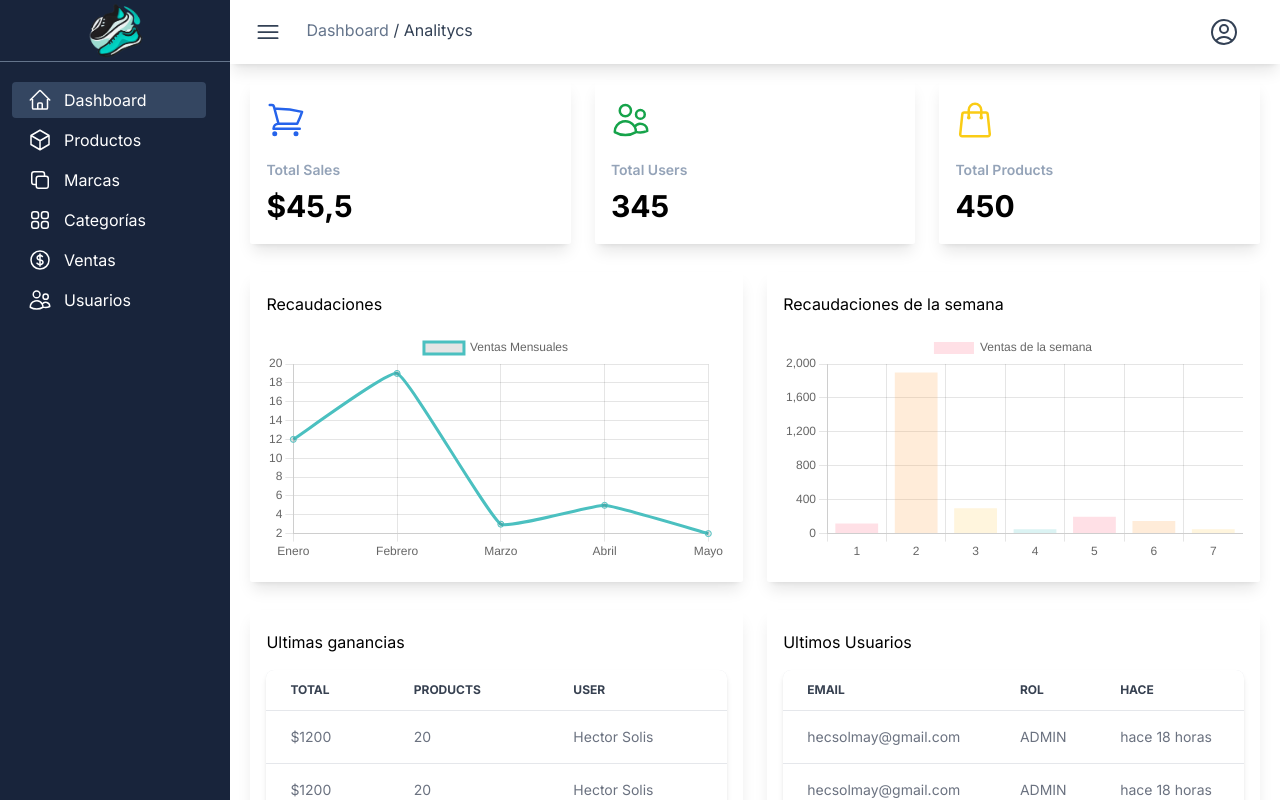
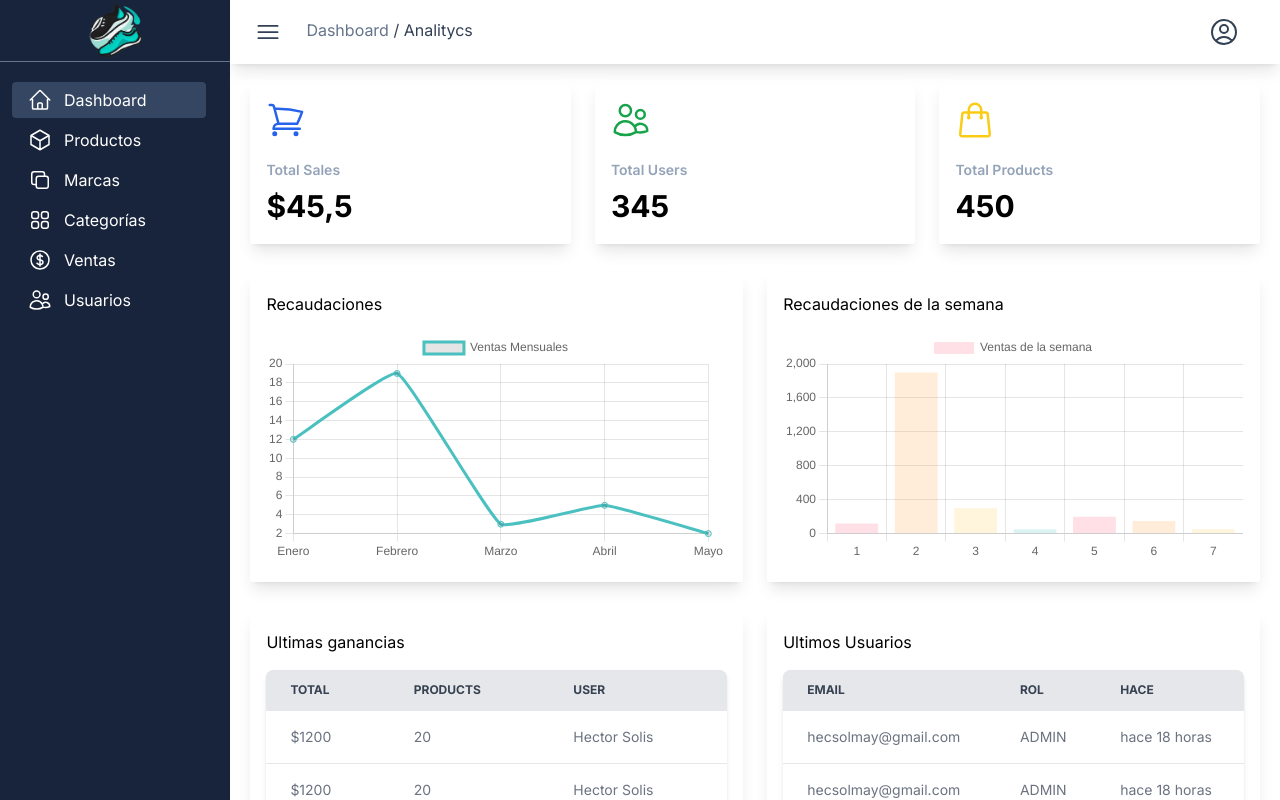
Before and after one commit to hecsolmay/walkstyle-web, a Next.js app: page /admin/dashboard in a window 1280 px wide. Built offline with nearby package versions, Linux system fonts and the light colour scheme.

Commit message:
add generic Admin Table Template

```diff
--- a/src/app/admin/dashboard/page.tsx
+++ b/src/app/admin/dashboard/page.tsx
@@ -1,6 +1,7 @@
+import { AdminTable } from '@/components/admin/admin-table'
 import DashboardCard from '@/components/admin/dashboard-card'
 import { ShoppingBag, ShoppingCartIcon, UsersPairIcon } from '@/components/icons'
-import { TBody, TD, TH, THead, TR, Table } from '@/components/table'
+import { TD, TR } from '@/components/table'
 import dynamic from 'next/dynamic'
 
 const LineChart = dynamic(
@@ -52,16 +53,8 @@ export default function AdminPage () {
         <div className='rounded-sm bg-white px-4 py-5 shadow-lg'>
           <div className="flex flex-col gap-4">
             <h3>Ultimas ganancias</h3>
-            <Table>
-              <THead>
-                <TR>
-                  <TH>Total</TH>
-                  <TH>Products</TH>
-                  <TH>User</TH>
-                </TR>
 
-              </THead>
-              <TBody>
+            <AdminTable headers={['total', 'products', 'user']}>
               <TR>
                 <TD>$1200</TD>
                 <TD>20</TD>
@@ -77,23 +70,15 @@ export default function AdminPage () {
                 <TD>20</TD>
                 <TD>Hector Solis</TD>
               </TR>
-              </TBody>
-            </Table>
+            </AdminTable>
           </div>
         </div>
 
         <div className='rounded-sm bg-white px-4 py-5 shadow-lg'>
           <div className="flex flex-col gap-4">
-            <h3>Ultimos Usuarios</h3>
-            <Table>
-              <THead>
-                <TR>
-                  <TH>Email</TH>
-                  <TH>Rol</TH>
-                  <TH>Hace</TH>
-                </TR>
-              </THead>
-              <TBody>
+            <h3>Ultimos Usuarios </h3>
+
+            <AdminTable headers={['Email', 'Rol', 'Hace']}>
               <TR>
                 <TD>hecsolmay@gmail.com</TD>
                 <TD>ADMIN</TD>
@@ -111,9 +96,8 @@ export default function AdminPage () {
                 <TD>ADMIN</TD>
                 <TD>hace 18 horas</TD>
               </TR>
+            </AdminTable>
 
-              </TBody>
-            </Table>
           </div>
         </div>
       </div>
--- /dev/null
+++ b/src/components/admin/admin-table.tsx
@@ -0,0 +1,24 @@
+import { TBody, TH, THead, TR, Table } from '@/components/table'
+
+interface ProductsTableProps {
+  headers: string[]
+  children?: React.ReactNode
+}
+
+export function AdminTable ({ headers, children }: ProductsTableProps) {
+  return (
+    <Table>
+      <THead>
+        <TR className='bg-gray-200'>
+          {headers.map(title => (
+            <TH key={title}>{title}</TH>
+          ))}
+        </TR>
+      </THead>
+
+      <TBody>
+        {children}
+      </TBody>
+    </Table>
+  )
+}
```
Lines whose indentation alone changed are shown as unchanged.
